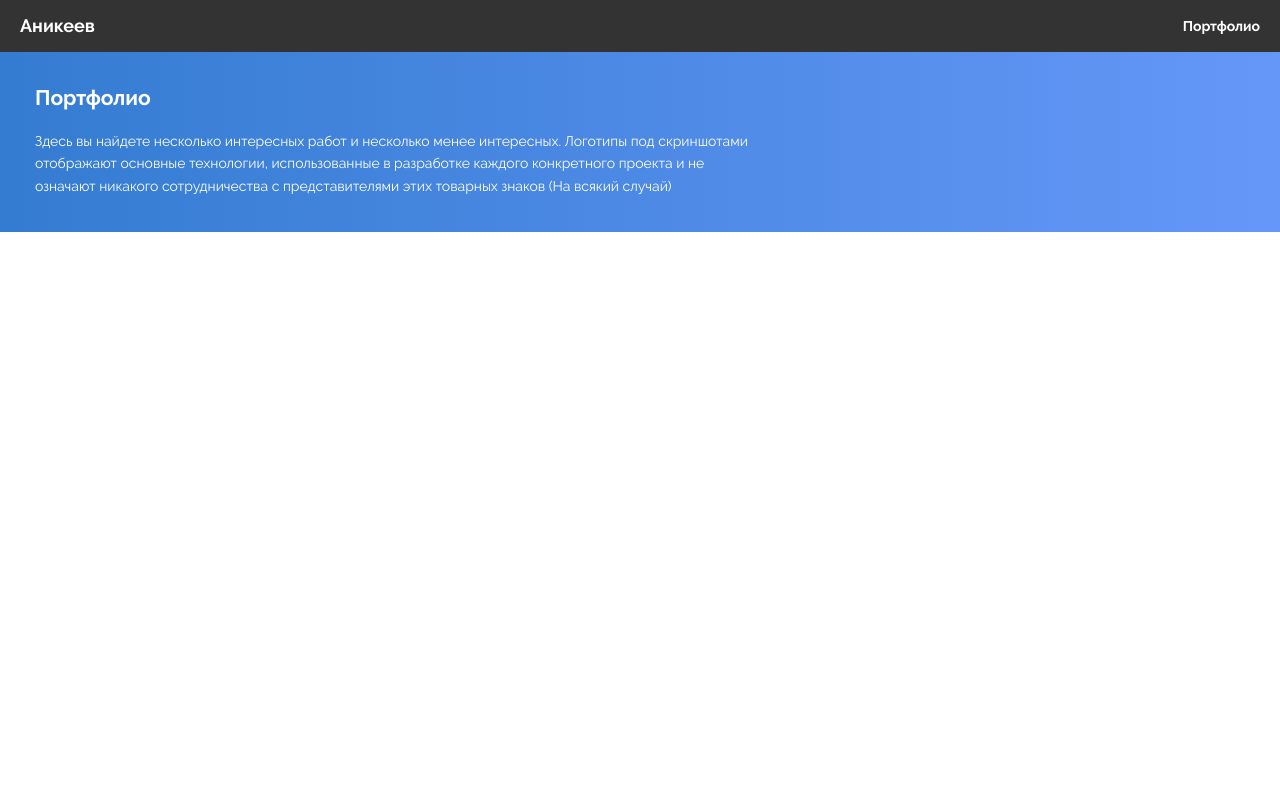
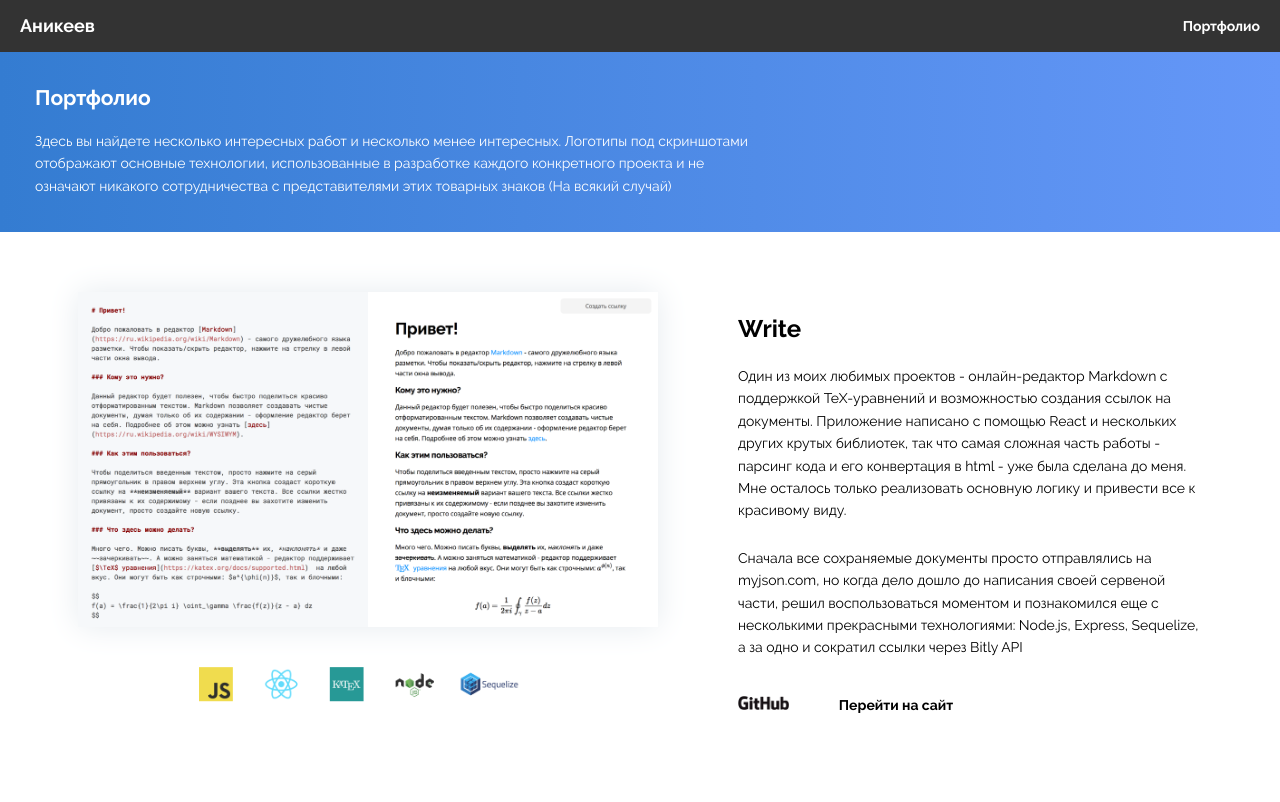
Before and after one commit to anikeef/anikeef.github.io, a Gatsby site: page /portfolio in a window 1280 px wide. Built offline with nearby package versions, Linux system fonts and the light colour scheme; Gatsby itself is replaced by a stand-in of ours.

Commit message:
Implement basic portfolio logic

```diff
--- a/gatsby-config.js
+++ b/gatsby-config.js
@@ -10,10 +10,18 @@ module.exports = {
     {
       resolve: `gatsby-source-filesystem`,
       options: {
+        name: `projects`,
+        path: `${__dirname}/src/content/projects`,
+      },
+    },
+    {
+      resolve: `gatsby-source-filesystem`,
+      options: {
         name: `images`,
         path: `${__dirname}/src/images`,
       },
     },
+    `gatsby-transformer-remark`,
     `gatsby-transformer-sharp`,
     `gatsby-plugin-sharp`,
     {
--- a/package.json
+++ b/package.json
@@ -13,12 +13,14 @@
     "gatsby-plugin-sass": "^2.1.17",
     "gatsby-plugin-sharp": "^2.2.28",
     "gatsby-source-filesystem": "^2.1.29",
+    "gatsby-transformer-remark": "^2.6.27",
     "gatsby-transformer-sharp": "^2.2.20",
     "node-sass": "^4.12.0",
     "prop-types": "^15.7.2",
     "react": "^16.10.2",
     "react-dom": "^16.10.2",
-    "react-helmet": "^5.2.1"
+    "react-helmet": "^5.2.1",
+    "react-markdown": "^4.2.2"
   },
   "devDependencies": {
     "prettier": "^1.18.2"
--- /dev/null
+++ b/src/components/project/Project.js
@@ -0,0 +1,31 @@
+import React from 'react';
+import s from './Project.module.scss';
+import Img from 'gatsby-image';
+import ReactMarkdown from 'react-markdown';
+import githubLogo from '../../images/github.png';
+
+const Project = ({ title, children, screenshot, repoLink, siteLink }) => {
+  console.log(screenshot);
+  return (
+    <div className={s.project}>
+      <div className={s.project__content}>
+        <h3 className={s.project__title}>{ title }</h3>
+        <div className={s.project__description}>
+          <ReactMarkdown>{ children }</ReactMarkdown>
+        </div>
+        <div className={s.project__links}>
+          <a className={s.project__link} href={ repoLink }><img src={githubLogo} className={s.project__githubLink} /></a>
+          <a className={s.project__link} href={ siteLink }>Перейти на сайт</a>
+        </div>
+      </div>
+      <div className={s.project__presentation}>
+        <div className={s.project__screenshot}>
+          <Img fluid={ screenshot } alt="Gatsby Docs are awesome" />
+        </div>
+        <img className={s.project__logos} src='/write-logos.png'></img>
+      </div>
+    </div>
+  );
+}
+
+export default Project;
--- /dev/null
+++ b/src/components/project/Project.module.scss
@@ -0,0 +1,52 @@
+.project {
+  display: flex;
+  flex-direction: row-reverse;
+  align-items: center;
+  justify-content: center;
+  padding: 60px;
+
+  &__content {
+    width: 40%;
+
+    p {
+      margin: 25px 0;
+    }
+  }
+
+  &__title {
+    font-size: 24px;
+  }
+
+  &__presentation {
+    width: 50%;
+    margin-right: 80px;
+  }
+
+  &__screenshot {
+    box-shadow: 0px 0px 30px #E6EBEF;
+  }
+
+  &__links {
+    margin-top: 35px;
+    display: flex;
+    align-items: center;
+  }
+
+  &__link {
+    display: block;
+    color: black;
+    text-decoration: none;
+    font-weight: 700;
+    margin-right: 50px;
+  }
+
+  &__githubLink {
+    height: 14px;
+  }
+
+  &__logos {
+    display: block;
+    margin: 40px auto;
+    height: 35px;
+  }
+}
--- /dev/null
+++ b/src/content/projects/write.md
@@ -0,0 +1,8 @@
+---
+id: 1
+title: "Write"
+screenshotURI: "write.png"
+---
+Один из моих любимых проектов - онлайн-редактор Markdown с поддержкой TeX-уравнений и возможностью создания ссылок на документы. Приложение написано с помощью React и нескольких других крутых библиотек, так что самая сложная часть работы - парсинг кода и его конвертация в html - уже была сделана до меня. Мне осталось только реализовать основную логику и привести все к красивому виду.
+
+Сначала все сохраняемые документы просто отправлялись на myjson.com, но когда дело дошло до написания своей сервеной части, решил воспользоваться моментом и познакомился еще с несколькими прекрасными технологиями: Node.js, Express, Sequelize, а за одно и сократил ссылки через Bitly API
--- a/src/pages/portfolio.js
+++ b/src/pages/portfolio.js
@@ -1,8 +1,11 @@
 import React from 'react';
 import Layout from '../components/layout/Layout';
 import PageHeader from '../components/page-header/PageHeader';
+import Project from '../components/project/Project';
+import { graphql } from 'gatsby';
 
-const Portfolio = () => {
+const Portfolio = ({ data }) => {
+  console.log(data);
   return (
     <Layout>
       <PageHeader title='Портфолио' >
@@ -11,8 +14,47 @@ const Portfolio = () => {
         разработке каждого конкретного проекта и не означают никакого сотрудничества с
         представителями этих товарных знаков (На всякий случай)
       </PageHeader>
+      {
+        data.allMarkdownRemark.nodes.map((node) => {
+          const imgFluid = data.allFile.edges.find((edge) => {
+            return edge.node.childImageSharp.fluid.originalName === node.frontmatter.screenshotURI;
+          }).node.childImageSharp.fluid;
+          return (
+            <Project key={ node.id } title={ node.frontmatter.title } screenshot={ imgFluid }>
+              { node.rawMarkdownBody }
+            </Project>
+          );
+        })
+      }
     </Layout>
   );
 }
 
 export default Portfolio;
+
+export const query = graphql`
+  query MyQuery {
+    allMarkdownRemark {
+      nodes {
+        id
+        frontmatter {
+          title
+          screenshotURI
+        }
+        rawMarkdownBody
+      }
+    }
+    allFile(filter: {sourceInstanceName: {eq: "images"}}) {
+      edges {
+        node {
+          childImageSharp {
+            fluid(maxWidth: 1000) {
+              originalName
+              ...GatsbyImageSharpFluid
+            }
+          }
+        }
+      }
+    }
+  }
+`
```
Also changed, not shown: src/images/github.png (added), src/images/write.png (added), static/write-logos.png (added), 1 other file.
